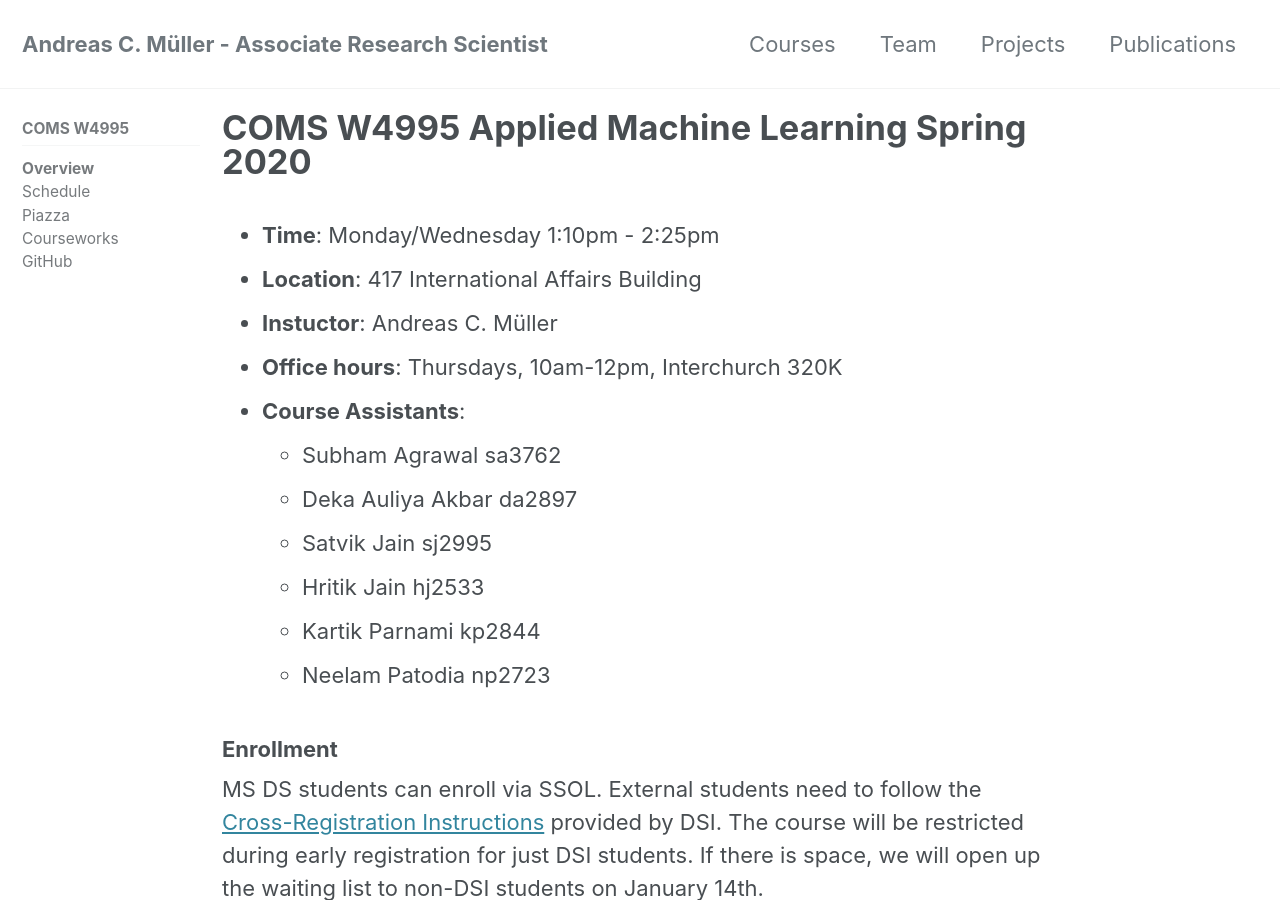
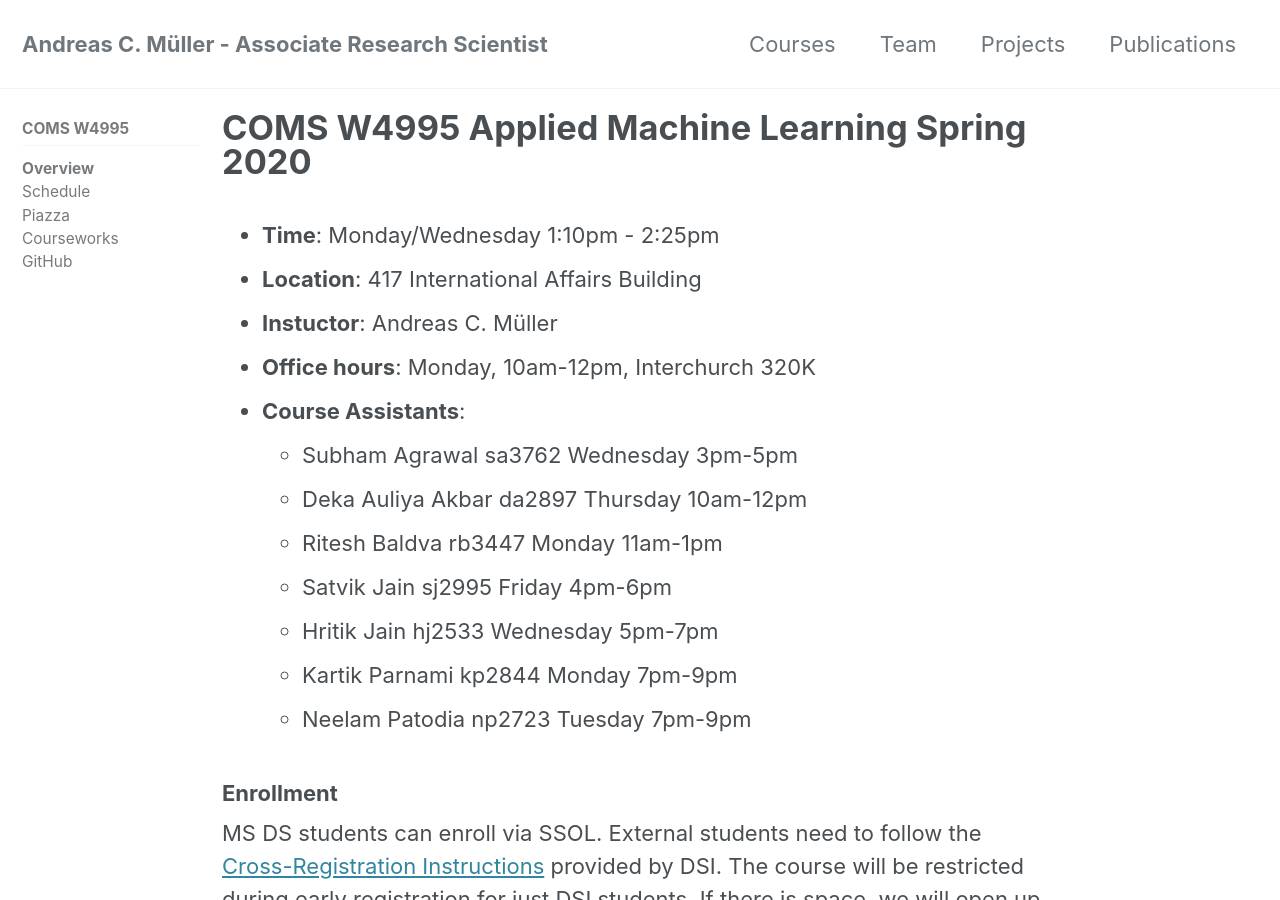
Before and after one commit to amueller/columbia-website, a Jekyll site: the page built from _comsw4995s20/home.md, in a window 1280 px wide and 900 px high. Built offline with Jekyll 4.4.1, drawn with Linux system fonts in a browser that asks for light colours; cached includes are drawn as plain includes; nearby versions of some CDN libraries.

Commit message:
update CA ofice hours, update youtube link for intro

```diff
--- a/_comsw4995s20/home.md
+++ b/_comsw4995s20/home.md
@@ -9,14 +9,15 @@ sidebar:
 - **Time**: Monday/Wednesday 1:10pm - 2:25pm
 - **Location**: 417 International Affairs Building
 - **Instuctor**: Andreas C. Müller
-- **Office hours**: Thursdays, 10am-12pm, Interchurch 320K
+- **Office hours**: Monday, 10am-12pm, Interchurch 320K
 - **Course Assistants**:
-    - Subham Agrawal sa3762
-    - Deka Auliya Akbar da2897
-    - Satvik Jain sj2995
-    - Hritik Jain hj2533
-    - Kartik Parnami kp2844
-    - Neelam Patodia np2723
+    - Subham Agrawal sa3762 Wednesday 3pm-5pm
+    - Deka Auliya Akbar da2897 Thursday 10am-12pm
+    - Ritesh Baldva rb3447 Monday 11am-1pm
+    - Satvik Jain sj2995 Friday 4pm-6pm
+    - Hritik Jain hj2533 Wednesday 5pm-7pm
+    - Kartik Parnami kp2844 Monday 7pm-9pm
+    - Neelam Patodia np2723 Tuesday 7pm-9pm
 
 ### Enrollment
 MS DS students can enroll via SSOL. External students need to follow the <a href="http://datascience.columbia.edu/course-inventory">
```
Also changed, not shown: _comsw4995s20/lectures.md (+1 -1 lines).
